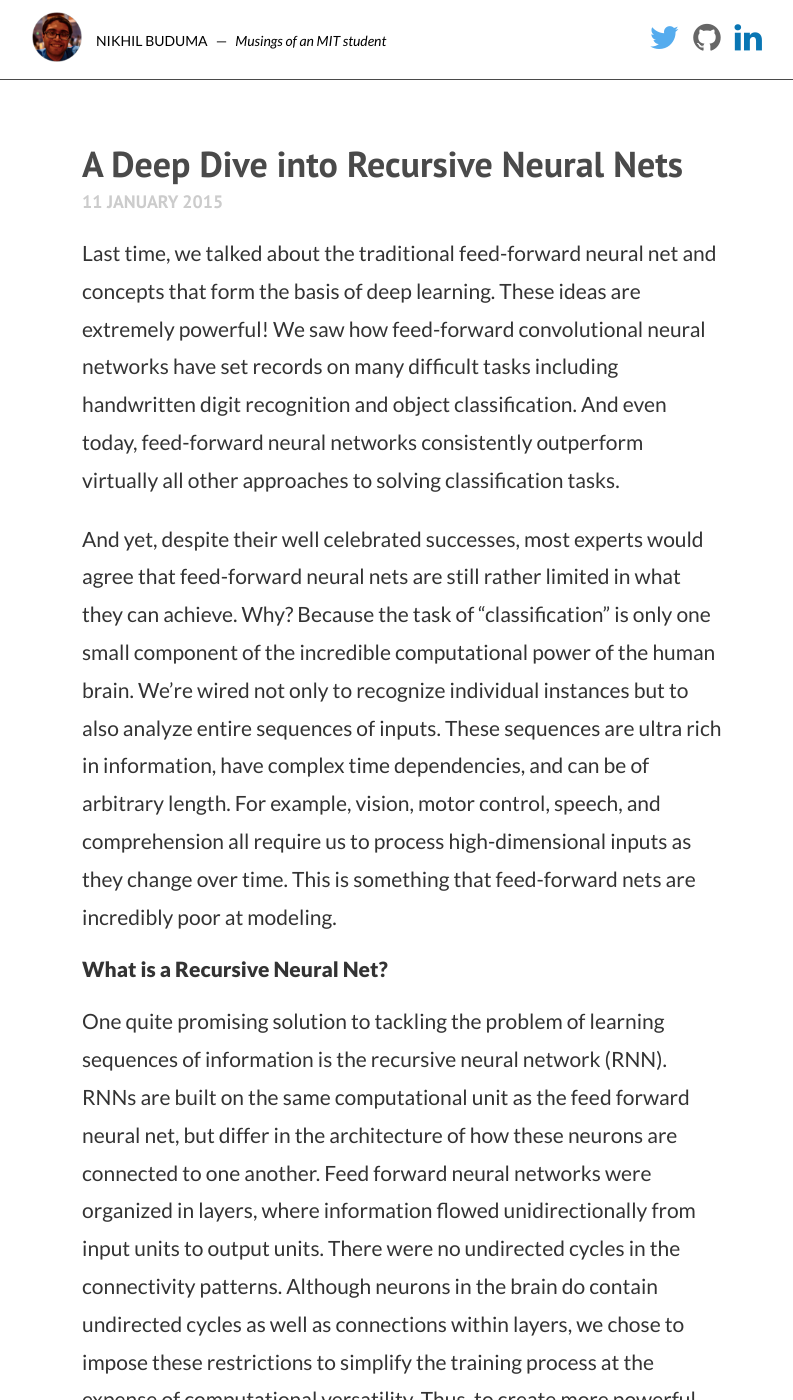
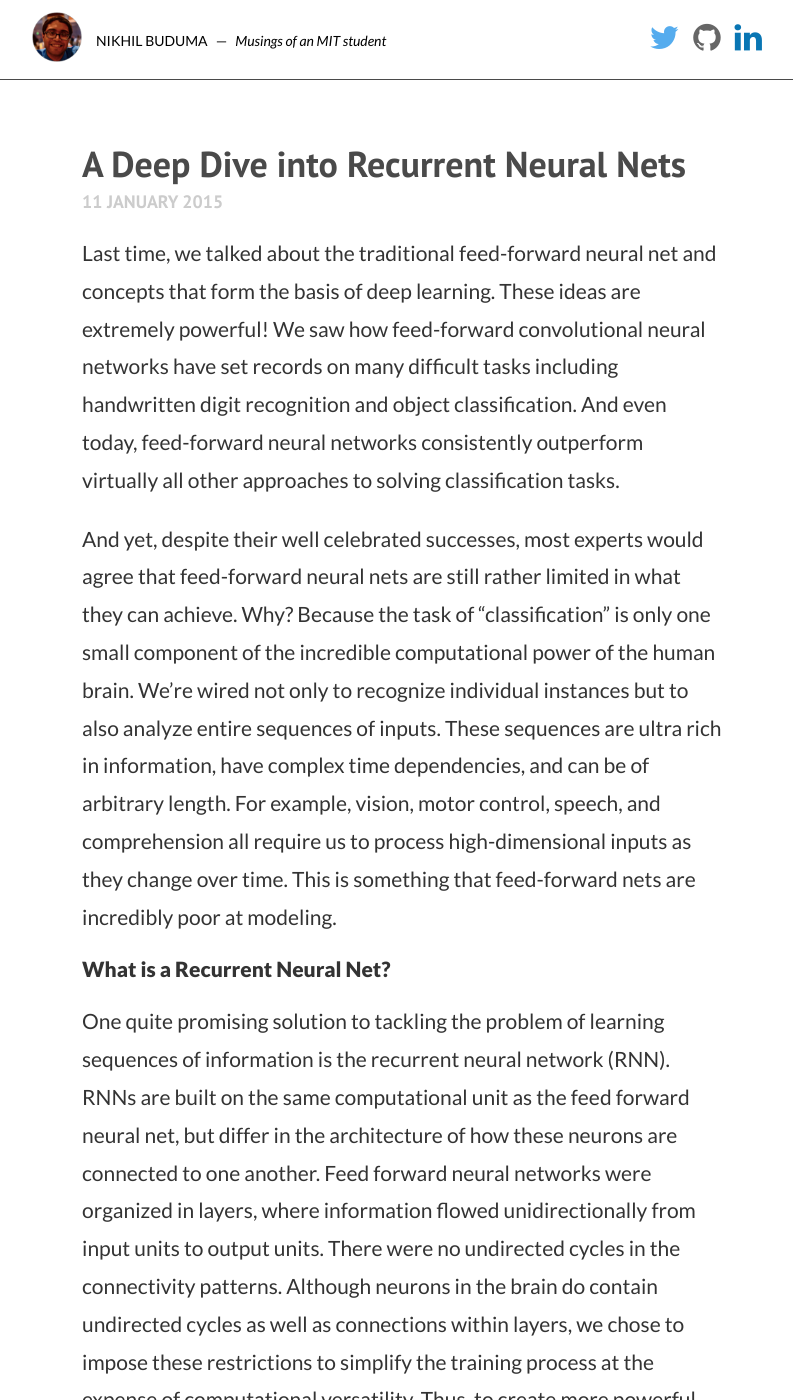
Before and after one commit to darksigma/darksigma.github.io, a Jekyll site: the page built from _posts/2015-01-11-a-deep-dive-into-recurrent-neural-networks.md, in a window 1280 px wide and 1400 px high. Shown: the whole window, without its empty margins (238-1031 px from the left). Built offline with Jekyll 4.4.1, drawn with Linux system fonts in a browser that asks for light colours; nearby versions of some CDN libraries; Markdown is read by kramdown in place of the engine named in the settings; formulas are drawn with MathJax 3; some of the changed text lies outside the part shown.

Commit message:
fixed recursive to recurrent

```diff
--- a/_posts/2015-01-11-a-deep-dive-into-recursive-neural-networks.md
+++ b/_posts/2015-01-11-a-deep-dive-into-recurrent-neural-networks.md
@@ -1,5 +1,5 @@
 ---
-title: A Deep Dive into Recursive Neural Nets
+title: A Deep Dive into Recurrent Neural Nets
 layout: post-default
 ---
 
@@ -7,20 +7,20 @@ Last time, we talked about the traditional feed-forward neural net and concepts
 
 And yet, despite their well celebrated successes, most experts would agree that feed-forward neural nets are still rather limited in what they can achieve. Why? Because the task of "classification" is only one small component of the incredible computational power of the human brain. We're wired not only to recognize individual instances but to also analyze entire sequences of inputs. These sequences are ultra rich in information, have complex time dependencies, and can be of arbitrary length. For example, vision, motor control, speech, and comprehension all require us to process high-dimensional inputs as they change over time. This is something that feed-forward nets are incredibly poor at modeling.
 
-### What is a Recursive Neural Net?
+### What is a Recurrent Neural Net?
 
-One quite promising solution to tackling the problem of learning sequences of information is the recursive neural network (RNN). RNNs are built on the same computational unit as the feed forward neural net, but differ in the architecture of how these neurons are connected to one another. Feed forward neural networks were organized in layers, where information flowed unidirectionally from input units to output units. There were no undirected cycles in the connectivity patterns. Although neurons in the brain do contain undirected cycles as well as connections within layers, we chose to impose these restrictions to simplify the training process at the expense of computational versatility. Thus, to create more powerful compuational systems, we allow RNNs to break these artificially imposed rules. RNNs do not have to be organized in layers and directed cycles are allowed. In fact, neurons are actually allowed to be connected to themselves.
+One quite promising solution to tackling the problem of learning sequences of information is the recurrent neural network (RNN). RNNs are built on the same computational unit as the feed forward neural net, but differ in the architecture of how these neurons are connected to one another. Feed forward neural networks were organized in layers, where information flowed unidirectionally from input units to output units. There were no undirected cycles in the connectivity patterns. Although neurons in the brain do contain undirected cycles as well as connections within layers, we chose to impose these restrictions to simplify the training process at the expense of computational versatility. Thus, to create more powerful compuational systems, we allow RNNs to break these artificially imposed rules. RNNs do not have to be organized in layers and directed cycles are allowed. In fact, neurons are actually allowed to be connected to themselves.
 
-![Example Recursive Neural Net](/img/rnn_ex.png "Example Recursive Neural Net")
+![Example Recurrent Neural Net](/img/rnn_ex.png "Example Recurrent Neural Net")
 ###### An example schematic of a RNN with directed cycles and self connectivities
 
 The RNN consists of a bunch of input units, labeled <script type="math/tex">u_1,...,u_K</script> and output units, labeled <script type="math/tex">y_1,...,y_L</script>. There are also the hidden units <script type="math/tex">x_1,...x_N</script>, which do most of the interesting work. You'll notice that the illustration shows a unidirectional flow of information from the input units to the hidden units as well as another unidirectional flow of information from the hidden units to the output units. In some cases, RNNs break the latter restriction with connections leading from the output units back to the hidden units. These are called "backprojections," and don't make the analysis of RNNs too much more complicated. The same techniques we will discuss here will also apply to RNNs with backprojections.
 
-There are a lot of pretty challenging technical difficulties that arise when training recursive neural networks, and it's still a very active area of research. Hopefully by the end of this article, we'll have a solid understanding of how RNNs work and some of the results that have been achieved!
+There are a lot of pretty challenging technical difficulties that arise when training recurrent neural networks, and it's still a very active area of research. Hopefully by the end of this article, we'll have a solid understanding of how RNNs work and some of the results that have been achieved!
 
-### Simulating a Recursive Neural Network
+### Simulating a Recurrent Neural Network
 
-Now that we understand how a RNN is structured, we can discuss how it's able to simulate a sequence of events. Let's consider a neat toy example of a recursive neural net acting like an timer module, a classic example designed by Herbert Jaeger (his original manuscript can be found <a target='_blank' href='http://www.pdx.edu/sites/www.pdx.edu.sysc/files/Jaeger_TrainingRNNsTutorial.2005.pdf'>here</a>).
+Now that we understand how a RNN is structured, we can discuss how it's able to simulate a sequence of events. Let's consider a neat toy example of a recurrent neural net acting like an timer module, a classic example designed by Herbert Jaeger (his original manuscript can be found <a target='_blank' href='http://www.pdx.edu/sites/www.pdx.edu.sysc/files/Jaeger_TrainingRNNsTutorial.2005.pdf'>here</a>).
 
 ![Timer RNN input/output](/img/timer_ex.png "Timer RNN input/output")
 ###### A simple example of how a perfect RNN would simulate a timer
@@ -45,7 +45,7 @@ But if you're creative, you can use RNNs in ways that seem pretty spectacular. F
 
 Great, now we understand what a RNN is and how it works, but how do we train a RNN in the first place to achieve all of these spectacular feats? Specifically, how do we determine the weights that are on each of the connections? And how do we choose the initial activities of all of the hidden units? Our first instinct might be to use backpropagation directly, after all it worked quite well when we used it on feed forward neural nets.
 
-The problem with using backpropagation here is that we have cyclical dependencies. In feed forward nets, when we calculated the error derivatives with respect to the weights in one layer, we could express them completely in terms of the error derivatives from the layer above. In a recursive neural network, we don't have this nice layering because the neurons do not form a directed acyclic graph. Trying to backpropagate through a RNN could force us to try to express an error derivative in terms of itself, which doesn't make for easy analysis.
+The problem with using backpropagation here is that we have cyclical dependencies. In feed forward nets, when we calculated the error derivatives with respect to the weights in one layer, we could express them completely in terms of the error derivatives from the layer above. In a recurrent neural network, we don't have this nice layering because the neurons do not form a directed acyclic graph. Trying to backpropagate through a RNN could force us to try to express an error derivative in terms of itself, which doesn't make for easy analysis.
 
 So how can we use backpropagation for RNNs, if at all? The answer lies in employing a clever transformation, where we convert our RNN into a new structure that's essentially a feed-forward neural network! We call this strategy "unrolling" the RNN through time, and an example can be seen in the figure below (with only one input/output per time step to simplify the illustration):
 
```
Also changed, not shown: 6 other files.
